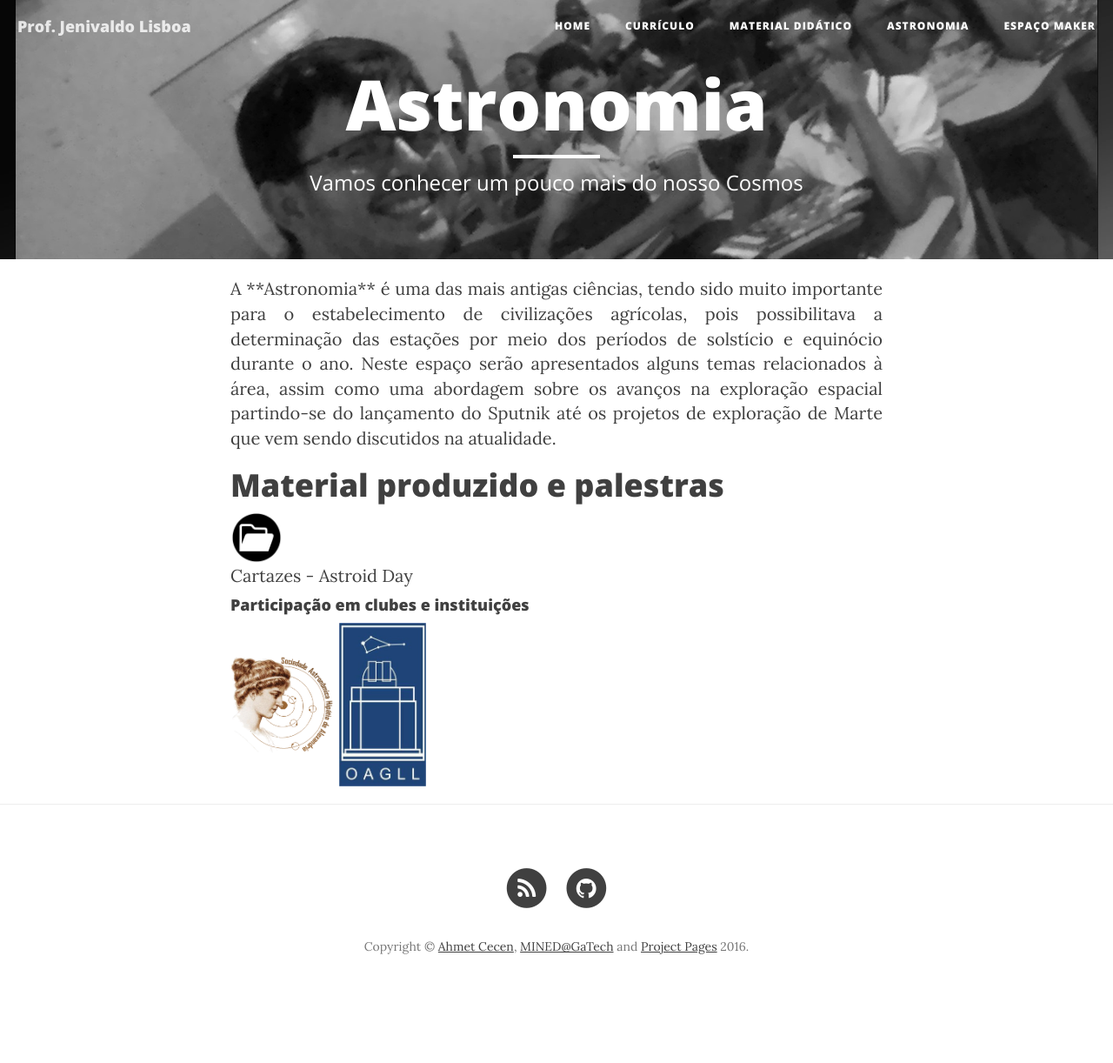
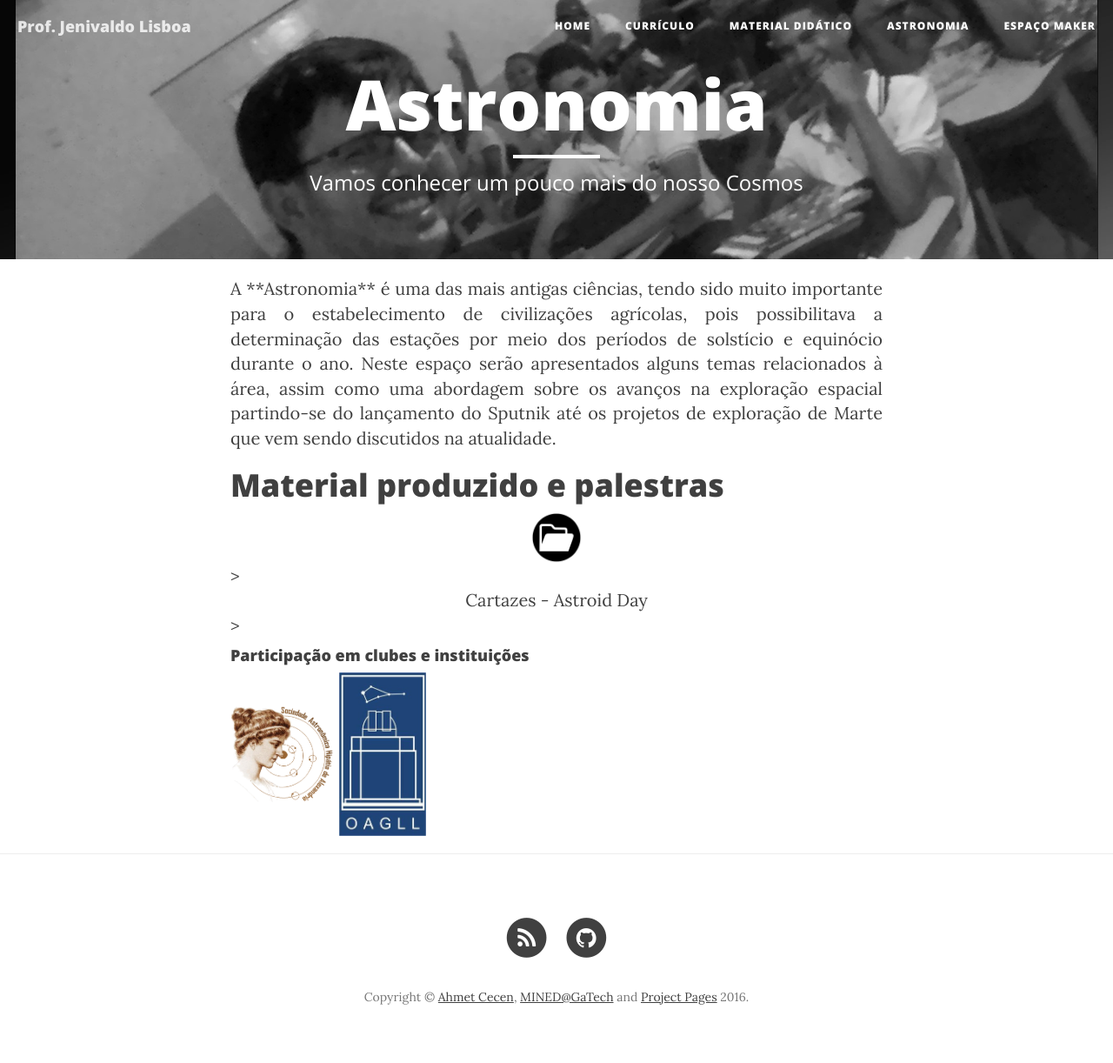
Before and after one commit to ProfJenivaldo/site1, a Jekyll site: the page built from search/index.html, in a window 1280 px wide. Shown: the whole page at 87% size. Built offline with Jekyll 4.4.1, drawn with Linux system fonts in a browser that asks for light colours; nearby versions of some CDN libraries; before the commit the page ends 1164 px from its top, so only the background shows below that.

Commit message:
center_table_astro

```diff
--- a/search/index.html
+++ b/search/index.html
@@ -12,11 +12,11 @@ description: "Vamos conhecer um pouco mais do nosso Cosmos"
 <table border="0">
     <tr>
         <td><a href=https://drive.google.com/drive/folders/1yNZUEz-rUdl8WCgmf-MEFxapiyTvgrP5?usp=sharing>
-            <img src="https://github.com/ProfJenivaldo/site1/blob/master/img/paste.png?raw=true" alt="paste.png" style="width:60px;"/>
+            <center><img src="https://github.com/ProfJenivaldo/site1/blob/master/img/paste.png?raw=true" alt="paste.png" style="width:60px;"/></center>>
         </a></td>
     </tr>
     <tr>
-        <td>Cartazes - Astroid Day</td>
+        <td><center>Cartazes - Astroid Day</center>></td>
     </tr>
 </table>
 
```
